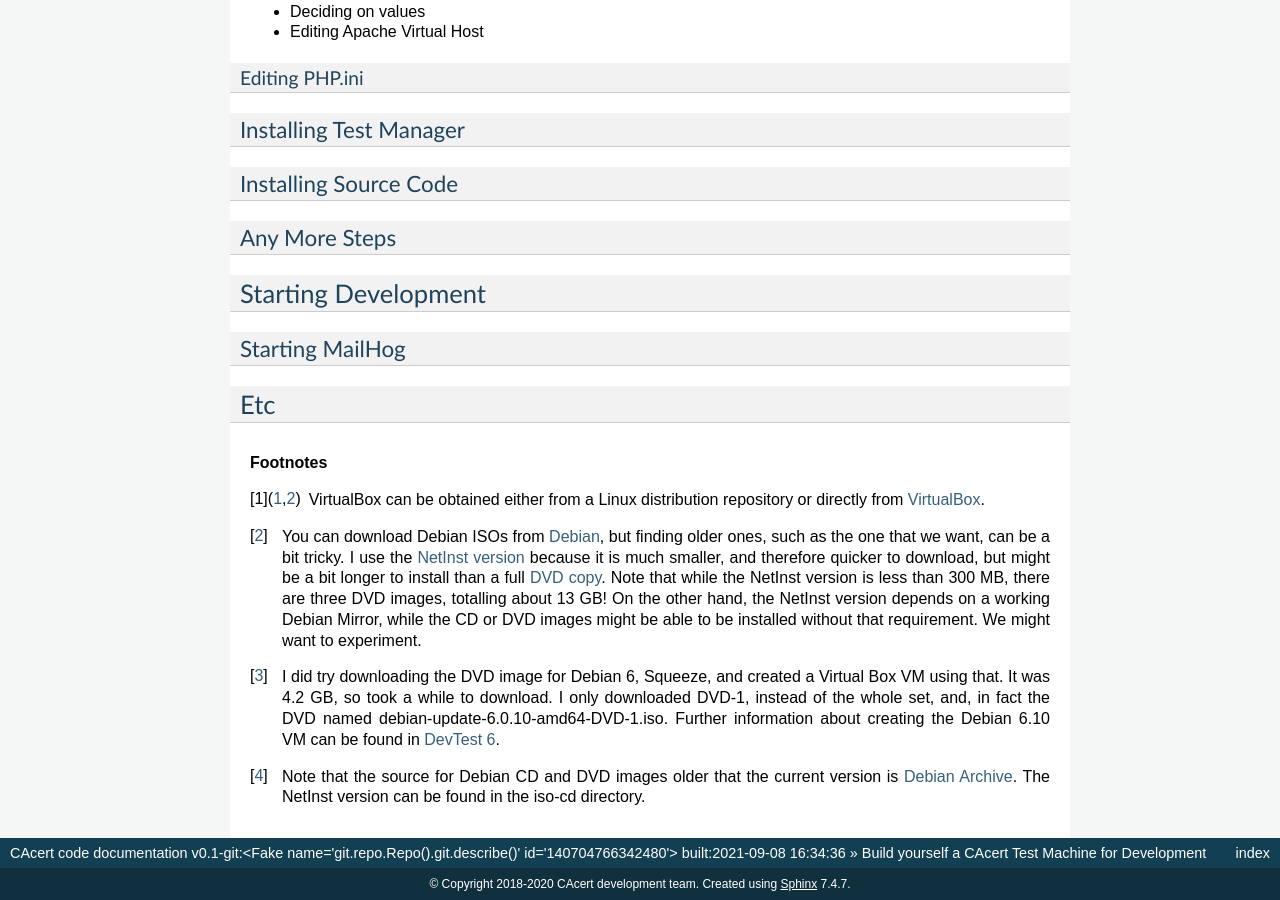
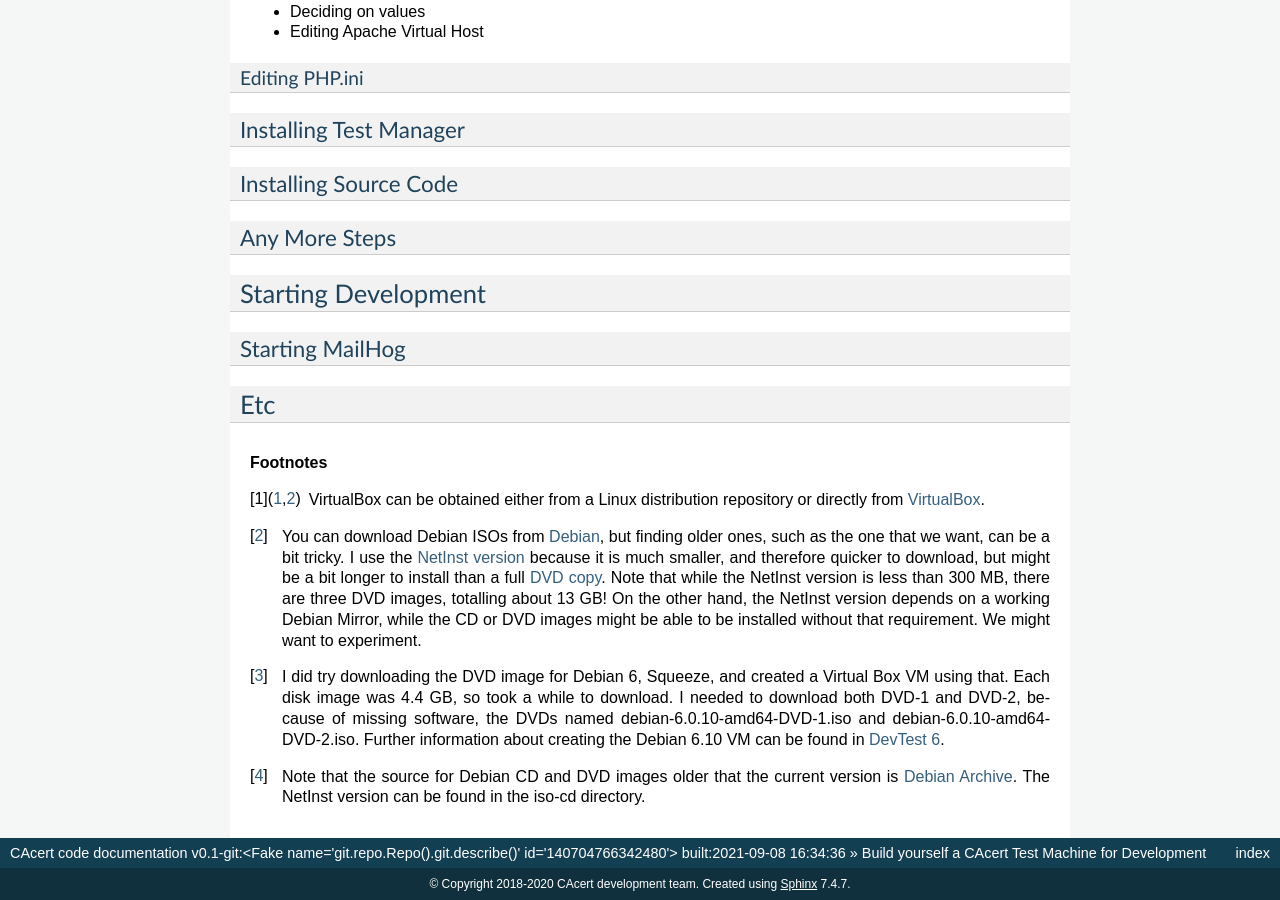
Before and after one commit to CAcertOrg/cacert-codedocs, a Sphinx documentation site: the page built from source/devtest.rst, in a window 1280 px wide and 900 px high, scrolled down 3234 px. Built offline with Sphinx 7.4.7, drawn with Linux system fonts in a browser that asks for light colours.

```diff
--- a/source/devtest.rst
+++ b/source/devtest.rst
@@ -207,8 +207,9 @@
 	`DVD copy`_.  Note that while the NetInst version is
 	less than 300 MB, there are three DVD images, totalling about 13 GB!  On the other hand, the NetInst version depends on a working
 	Debian Mirror, while the CD or DVD images might be able to be installed without that requirement.  We might want to experiment.
-.. [#f3] I did try downloading the DVD image for Debian 6, Squeeze, and created a Virtual Box VM using that.  It was 4.2 GB, so took a
-	while to download.  I only downloaded DVD-1, instead of the whole set, and, in fact the DVD named debian-update-6.0.10-amd64-DVD-1.iso.
+.. [#f3] I did try downloading the DVD image for Debian 6, Squeeze, and created a Virtual Box VM using that.  Each disk image was 4.4 GB, so took a
+	while to download.  I needed to download both DVD-1 and DVD-2, because of missing software, the DVDs
+	named debian-6.0.10-amd64-DVD-1.iso and debian-6.0.10-amd64-DVD-2.iso.
 	Further information about creating the Debian 6.10 VM can be found in `DevTest 6`_.
 .. [#f4] Note that the source for Debian CD and DVD images older that the current version is `Debian Archive`_. The NetInst
 	version can be found in the iso-cd directory.
```
